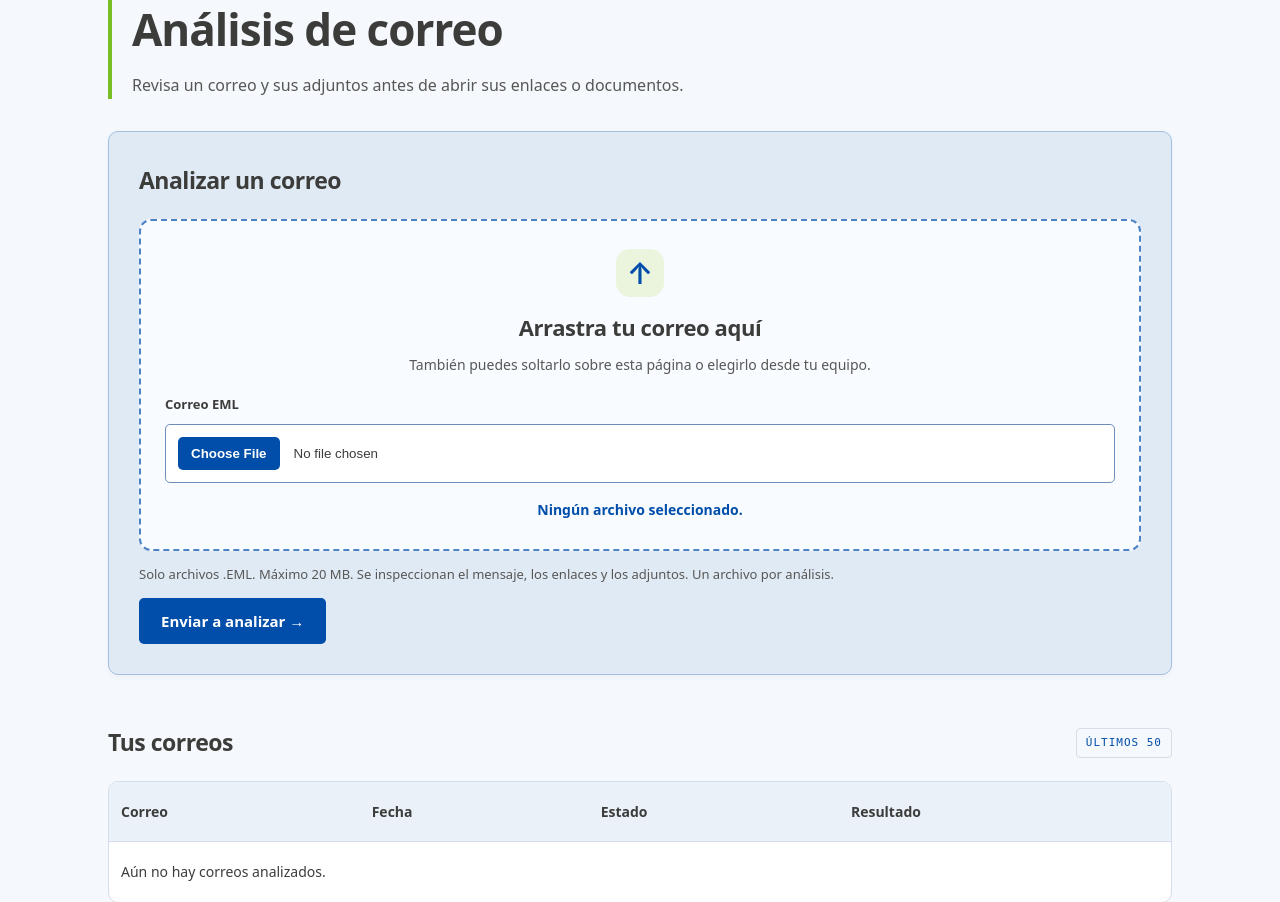
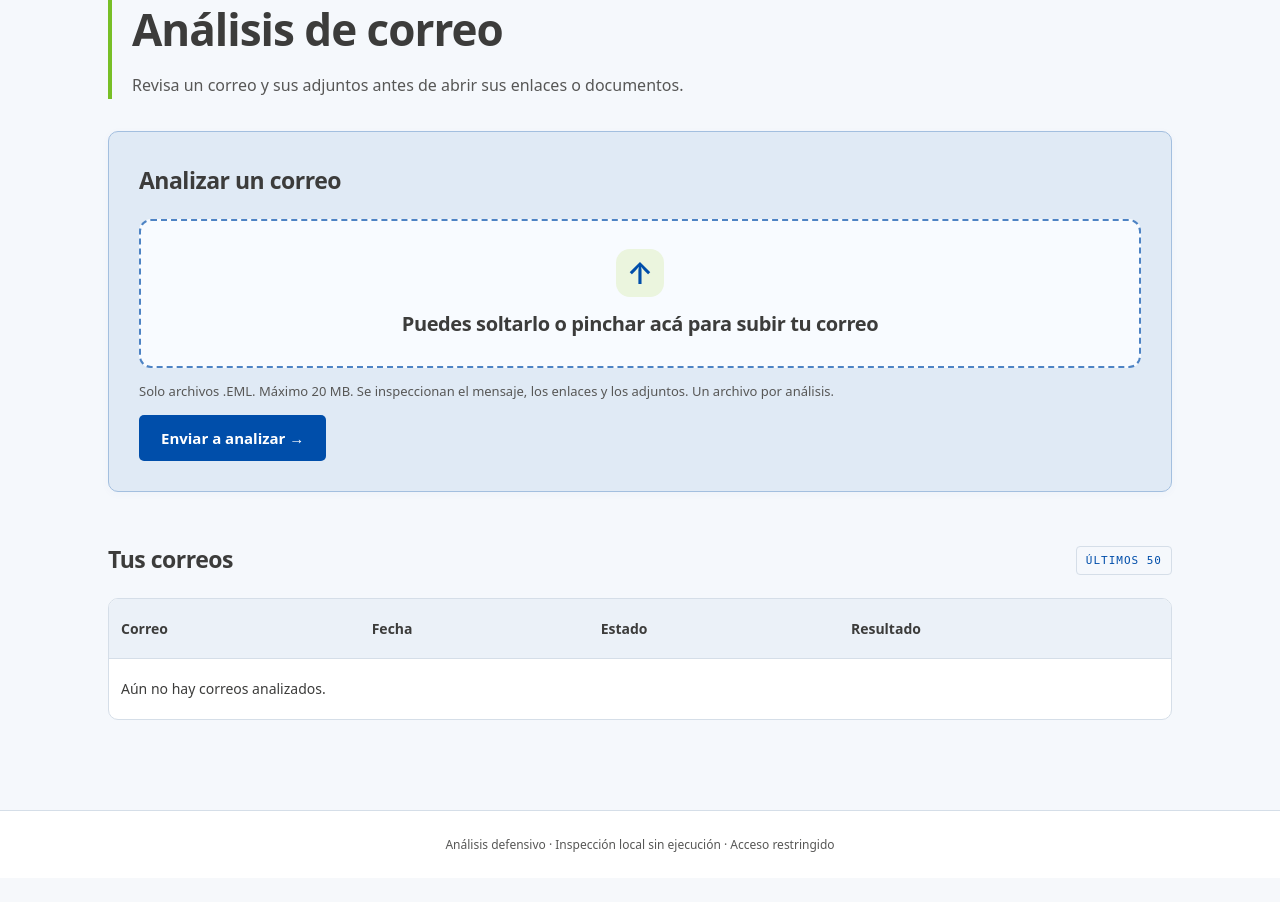
Before and after one commit to lukbustamante-coder/VIGIA, a Django app: page / in a window 1280 px wide. Shown: the part 180-1082 px from the top of the page. After the commit the page ends 1032 px from the top, so only its background shows below. Run offline with Django 5.2, Linux system fonts and the light colour scheme; the visitor is signed in with stand-in values (Sample User, id 1); data that the repository does not hold is empty; parts of the project's set-up code (start-up, migrations or seed data) failed here and were passed over.

Commit message:
Make the upload dropzone open the file picker and hide native controls

```diff
--- a/analysis/forms.py
+++ b/analysis/forms.py
@@ -72,7 +72,15 @@ class URLAnalysisForm(forms.Form):
 
 class UploadForm(forms.Form):
     kind = forms.ChoiceField(label="Módulo", choices=[("eml", "Correo EML"), ("file", "Archivo")])
-    file = forms.FileField(label="Archivo")
+    file = forms.FileField(
+        label="Archivo",
+        widget=forms.ClearableFileInput(
+            attrs={
+                "class": "dropzone-input",
+                "aria-describedby": "file-upload-help",
+            }
+        ),
+    )
     vt_upload_consent = forms.BooleanField(
         required=False,
         label="Autorizar el envío de este archivo o correo a VirusTotal si no tiene reporte",
--- a/analysis/static/analysis/style.css
+++ b/analysis/static/analysis/style.css
@@ -997,6 +997,10 @@ input[type=url]{
   margin-top:0
 }
 .file-dropzone{
+  position:relative;
+  display:block;
+  margin:0;
+  cursor:pointer;
   background:var(--drop-bg);
   border:2px dashed var(--drop-border);
   border-radius:12px;
@@ -1017,41 +1021,45 @@ input[type=url]{
   font-size:30px;
   font-weight:600
 }
-.file-dropzone h3{
-  font-size:22px;
+.file-dropzone .dropzone-title{
+  display:block;
+  font-size:20px;
+  font-weight:650;
+  line-height:1.45;
   letter-spacing:-.4px;
-  margin:6px 0
+  max-width:680px;
+  margin:6px auto 0
 }
-.file-dropzone p{
-  font-size:14px;
-  margin:8px 0 18px
+.file-dropzone:hover,.file-dropzone:active{
+  background:var(--drop-hover);
+  border-color:var(--institution-blue)
 }
-.file-dropzone label{
-  text-align:left;
-  font-size:13px;
-  font-weight:600
+.file-dropzone:focus-within{
+  outline:3px solid var(--institution-blue);
+  outline-offset:4px
 }
-.file-dropzone input[type=file]{
-  background:var(--white);
-  color:var(--text);
-  border-color:var(--input-border);
-  color-scheme:light
+.file-dropzone .dropzone-input{
+  position:absolute;
+  top:50%;
+  left:50%;
+  width:1px;
+  height:1px;
+  padding:0;
+  margin:0;
+  border:0;
+  clip:rect(0,0,0,0);
+  clip-path:inset(50%);
+  overflow:hidden;
+  white-space:nowrap
 }
-.file-dropzone input[type=file]::file-selector-button{
-  background:var(--institution-blue);
-  color:var(--white);
-  border:0;
-  border-radius:5px;
-  padding:9px 13px;
-  margin-right:14px;
-  cursor:pointer;
-  font-weight:600
-}
-.file-dropzone .upload-selection{
+.upload-card .upload-selection{
   margin:15px 0 0;
   color:var(--institution-blue);
   font-weight:600;
   overflow-wrap:anywhere
+}
+.upload-selection[hidden]{
+  display:none
 }
 .file-dropzone.is-dragging{
   background:var(--drop-hover);
@@ -1144,16 +1152,8 @@ input[type=url]{
   .file-dropzone{
     padding:22px 14px
   }
-  .file-dropzone h3{
-    font-size:20px
-  }
-  .file-dropzone input[type=file]{
-    font-size:12px;
-    padding:8px
-  }
-  .file-dropzone input[type=file]::file-selector-button{
-    padding:8px;
-    margin-right:8px
+  .file-dropzone .dropzone-title{
+    font-size:18px
   }
   .upload-consent .helptext{
     margin-left:0
--- a/analysis/static/analysis/upload.js
+++ b/analysis/static/analysis/upload.js
@@ -10,7 +10,7 @@
     const overlay = document.querySelector("[data-drop-overlay]");
     if (!input || !zone || !selection || !feedback || !overlay) return;
 
-    input.setAttribute("aria-describedby", "file-drop-help");
+    input.setAttribute("aria-describedby", "file-upload-help");
     const allowed = (input.accept || "").split(",").map(value => value.trim().toLowerCase());
     let depth = 0;
 
@@ -33,7 +33,8 @@
     function reject(message) {
         input.value = "";
         input.setCustomValidity(message);
-        selection.textContent = "Ningún archivo seleccionado.";
+        selection.textContent = "";
+        selection.hidden = true;
         feedback.textContent = message;
         feedback.classList.add("is-error");
         resetConsent();
@@ -53,7 +54,8 @@
         input.setCustomValidity("");
         const file = input.files[0];
         if (!file) {
-            selection.textContent = "Ningún archivo seleccionado.";
+            selection.textContent = "";
+            selection.hidden = true;
             feedback.textContent = "";
             feedback.classList.remove("is-error");
             return;
@@ -67,6 +69,7 @@
             ? `${(file.size / (1024 * 1024)).toLocaleString("es-CL", {maximumFractionDigits: 1})} MB`
             : `${Math.max(1, Math.ceil(file.size / 1024))} KB`;
         selection.textContent = `${file.name} · ${size}`;
+        selection.hidden = false;
         feedback.textContent = "Archivo seleccionado. Revisa las autorizaciones y pulsa «Enviar a analizar» cuando estés listo.";
         feedback.classList.remove("is-error");
     }
--- a/analysis/templates/analysis/base.html
+++ b/analysis/templates/analysis/base.html
@@ -1,5 +1,5 @@
 <!doctype html>
-<html lang="es"><head><meta charset="utf-8"><meta name="viewport" content="width=device-width,initial-scale=1"><title>VIGIA · Análisis de amenazas</title>{% load static %}<link rel="icon" type="image/svg+xml" href="{% static 'analysis/favicon.svg' %}"><link rel="stylesheet" href="{% static 'analysis/style.css' %}?v=compact-logo-1">{% block extra_head %}{% endblock %}</head>
+<html lang="es"><head><meta charset="utf-8"><meta name="viewport" content="width=device-width,initial-scale=1"><title>VIGIA · Análisis de amenazas</title>{% load static %}<link rel="icon" type="image/svg+xml" href="{% static 'analysis/favicon.svg' %}"><link rel="stylesheet" href="{% static 'analysis/style.css' %}?v=upload-button-1">{% block extra_head %}{% endblock %}</head>
 <body><header class="site-header">
 <a class="brand" href="{% url 'dashboard' %}" aria-label="VIGIA · Inicio"><img class="brand-logo" src="{% static 'analysis/vigia-logo.png' %}" alt="VIGIA · Centro de análisis de amenazas" width="192" height="64" decoding="async" fetchpriority="high"></a>
 {% if user.is_authenticated %}
--- a/analysis/templates/analysis/dashboard.html
+++ b/analysis/templates/analysis/dashboard.html
@@ -1,19 +1,18 @@
 {% extends 'analysis/base.html' %}{% load static %}
-{% block extra_head %}<script src="{% static 'analysis/upload.js' %}" defer></script>{% endblock %}
+{% block extra_head %}<script src="{% static 'analysis/upload.js' %}?v=upload-button-1" defer></script>{% endblock %}
 {% block content %}
 <div class="module-heading"><p class="eyebrow">{% if admin %}CONSOLA DE ADMINISTRACIÓN{% else %}TU ESPACIO DE ANÁLISIS{% endif %}</p><h1>{% if module == 'eml' %}Análisis de correo{% else %}Análisis de archivos{% endif %}</h1><p class="intro">{% if module == 'eml' %}Revisa un correo y sus adjuntos antes de abrir sus enlaces o documentos.{% else %}Revisa documentos, comprimidos e imágenes para detectar posibles amenazas.{% endif %}</p></div>
 <section class="card upload-card"><h2>{% if module == 'eml' %}Analizar un correo{% else %}Analizar un archivo{% endif %}</h2>
 <form class="upload-form" method="post" action="{% url 'upload' %}" enctype="multipart/form-data" data-upload-form>{% csrf_token %}{{ form.kind }}{{ form.non_field_errors }}
-<div class="file-dropzone" data-dropzone>
+<label class="file-dropzone" data-dropzone for="{{ form.file.id_for_label }}">
     <span class="dropzone-icon" aria-hidden="true">↑</span>
-    <h3>{% if module == 'eml' %}Arrastra tu correo aquí{% else %}Arrastra tu archivo aquí{% endif %}</h3>
-    <p id="file-drop-help">También puedes soltarlo sobre esta página o elegirlo desde tu equipo.</p>
-    <label for="{{ form.file.id_for_label }}">{{ form.file.label }}</label>
-    {{ form.file.errors }}{{ form.file }}
-    <p class="upload-selection" data-upload-selection aria-live="polite">Ningún archivo seleccionado.</p>
-</div>
+    <span class="dropzone-title">Puedes soltarlo o pinchar acá para subir tu {% if module == 'eml' %}correo{% else %}archivo{% endif %}</span>
+    {{ form.file }}
+</label>
+{{ form.file.errors }}
+<p class="upload-selection" data-upload-selection aria-live="polite" hidden></p>
 <p class="upload-feedback" data-upload-feedback role="status" aria-live="polite"></p>
-<p class="muted">{% if module == 'eml' %}Solo archivos .EML. Máximo 20 MB. Se inspeccionan el mensaje, los enlaces y los adjuntos.{% else %}Máximo 20 MB. Formatos: PDF, ZIP, Word, Excel, PowerPoint, OpenDocument, TXT, CSV, RTF, PNG y JPEG.{% endif %} Un archivo por análisis.</p>
+<p class="muted" id="file-upload-help">{% if module == 'eml' %}Solo archivos .EML. Máximo 20 MB. Se inspeccionan el mensaje, los enlaces y los adjuntos.{% else %}Máximo 20 MB. Formatos: PDF, ZIP, Word, Excel, PowerPoint, OpenDocument, TXT, CSV, RTF, PNG y JPEG.{% endif %} Un archivo por análisis.</p>
 {% for field in form %}{% if field.name != 'kind' and field.name != 'file' %}<div class="upload-consent">{{ field.errors }}<label>{{ field }}<span>{{ field.label }}</span></label>{% if field.help_text %}<p class="helptext" id="{{ field.auto_id }}_helptext">{{ field.help_text }}</p>{% endif %}</div>{% endif %}{% endfor %}
 <button>Enviar a analizar →</button>
 </form></section>
```
